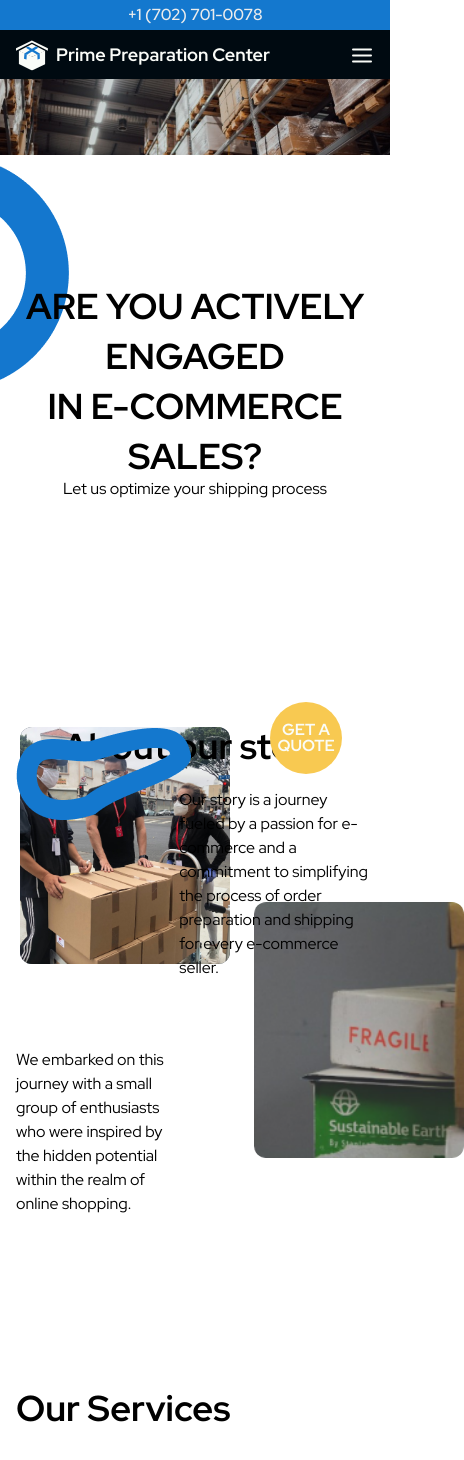
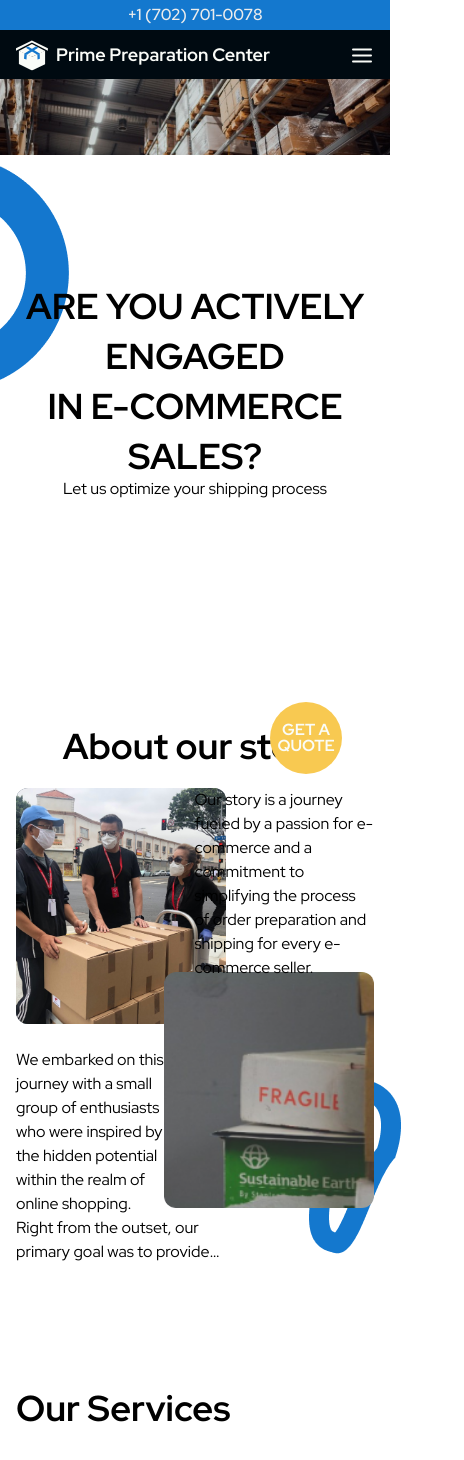
Before and after one commit to korvan17/nevadaFrontend, a Next.js app: page / in a window 390 px wide. Shown: the top 1460 px of the page, 464 px wide, since content can reach past the window. Built offline with nearby package versions, Linux system fonts and the light colour scheme.

Commit message:
Add mobile style

```diff
--- a/src/components/About/About.jsx
+++ b/src/components/About/About.jsx
@@ -9,7 +9,7 @@ export default function About() {
     >
       <div className="container ">
         <div
-          className="
+          className="relative
           flex
           md:flex md:flex-row-reverse md:basis-[calc(100%-20px)/2] md:gap-5 md:justify-center
           lg:flex lg:flex-row lg:basis-[calc(100%-24px)/2] lg:gap-6 lg:justify-center "
@@ -20,9 +20,9 @@ export default function About() {
             width={588}
             height={663}
             // block
-            className="absolute w-auto h-auto rounded-xl
-            flex
-            top-[79px] left-[20px] bg-slate-600 max-w-[210px]
+            className="absolute rounded-xl
+            flex max-w-[210px] h-[236px]
+            top-[60px] left-0 bg-slate-600
             md:static md:max-w-[322px] md:h-[363px] md:mt-[68px]
             lg:flex lg:mt-0 lg:max-w-[588px] lg:h-auto "
           />
@@ -33,12 +33,14 @@ export default function About() {
             width={210}
             height={236}
             // block
-            className="absolute rounded-xl top-[254px] left-[254px] md:hidden"
+            className="absolute rounded-xl flex
+            max-w-[210px] h-[236px]
+            bottom-[20px] right-0 md:hidden"
           />
           <div
             className="
-          relative flex flex-col w-full max-w-[480px] h-[500px]
-          md lg:max-w-full"
+            relative flex flex-col w-full max-w-[480px] h-[500px]
+            md lg:max-w-full"
           >
             <Image
               src="/circle-element-left.png"
@@ -46,18 +48,20 @@ export default function About() {
               width={175}
               height={92}
               className="absolute w-auto h-auto
-              md:-z-10  md:transform scale-x-[-1]
-              md:top-[17px] md:left-[-125px]
-              lg:top-[63px] lg:left-[-88px] lg:-z-20"
+              opacity-0
+              md:-z-10 md:top-origin-left md:block
+              md:top-[17px] md:left-[-125px] md:transform scale-x-[-1]
+
+              lg:transform-none lg:top-[63px] lg:left-[-88px] lg:-z-20"
             />
             <h2
               className="flex text-4xl leading-none mb-6 justify-center
-            md:mb-8 lg:text-5xl font-bold not-italic md:justify-start lg:pt-[135px]"
+              md:mb-8 lg:text-5xl font-bold not-italic md:justify-start lg:pt-[135px]"
             >
               About our story
             </h2>
             <ul className="md:text-base">
-              <li className="flex flex-row-reverse md:contents lg:contents">
+              <li className="flex flex-row-reverse items-start gap-x-[28px] md:contents lg:contents">
                 <p className="max-w-[210px] md:contents lg:contents">
                   Our story is a journey fueled by a passion for e-commerce and
                   a commitment to simplifying the process of order preparation
@@ -70,15 +74,15 @@ export default function About() {
                 </p>
               </li>
               <li
-                className="collapse absolute
-              md:static md:visible md:block md:mt-6
-              lg:mb-6 lg:max-w-[588px]"
+                className="absolute
+                md:static md:visible md:block md:mt-6
+                lg:mb-6 lg:max-w-[588px]"
               >
-                <p>
+                <p className="visible max-w-[210px] line-clamp-2 md:max-w-full md:line-clamp-none">
                   Right from the outset, our primary goal was to provide the
                   best service, ensure streamlined logistics in e-commerce,
                   regardless of your location, and always remain accessible.{""}
-                  <span className="md:invisible md:absolute lg:visible lg:static">
+                  <span className="collapse md:invisible md:absolute lg:visible lg:static">
                     We envision our role as facilitating access to online
                     marketplaces such as Amazon, eBay, Etsy, Lowe&apos;s,
                     Walmart, Wayfair, and more, assisting our customers in
@@ -104,8 +108,10 @@ export default function About() {
               alt="circle-element-right"
               width={175}
               height={92}
-              className="absolute w-auto h-auto invisible
-            lg:right-[-175px] lg:bottom-[-61px] lg:visible"
+              className="absolute w-auto h-auto
+              origin-top-left rotate-90 transform scale-y-[-1]
+              md:invisible bottom-[56px] right-[-110px] -z-10
+              lg:right-[-175px] lg:bottom-[-61px] lg:visible lg:transform-none"
             />
           </div>
         </div>
```
